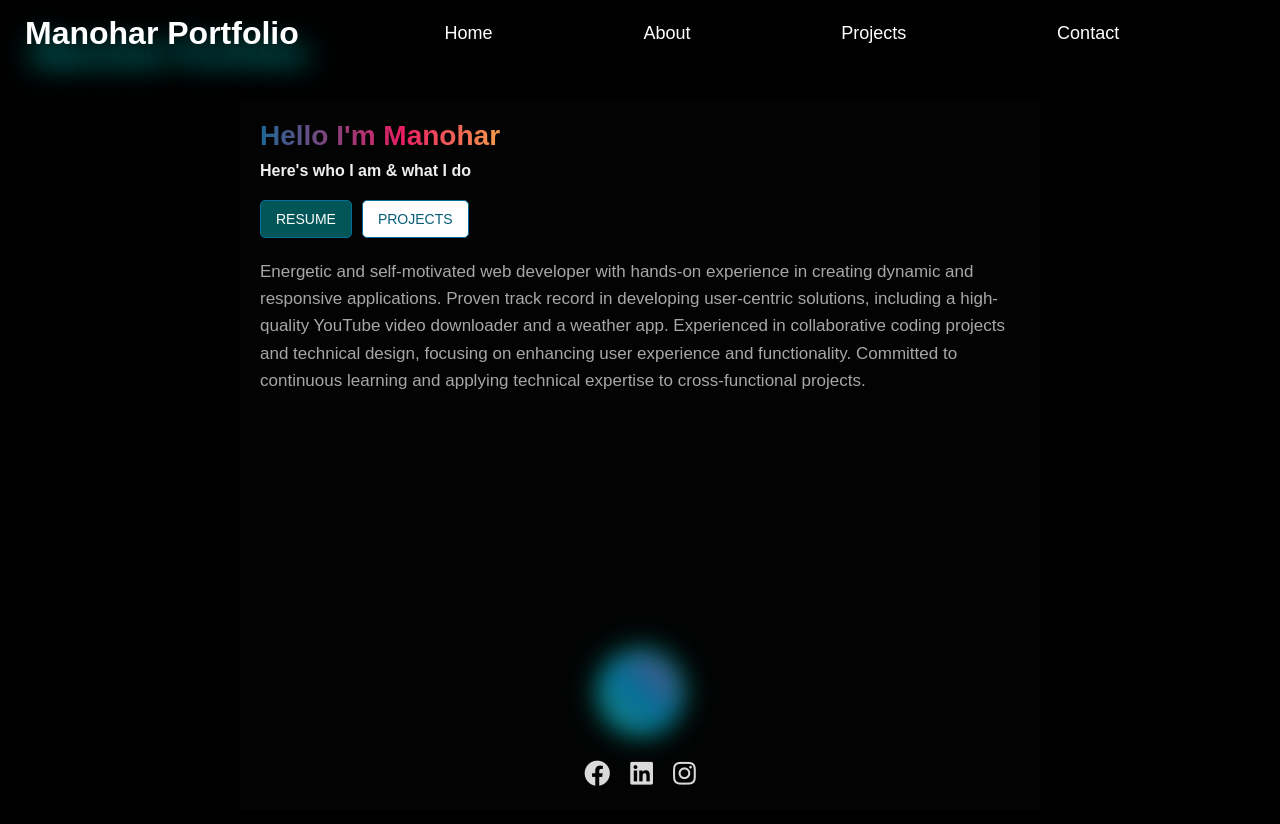
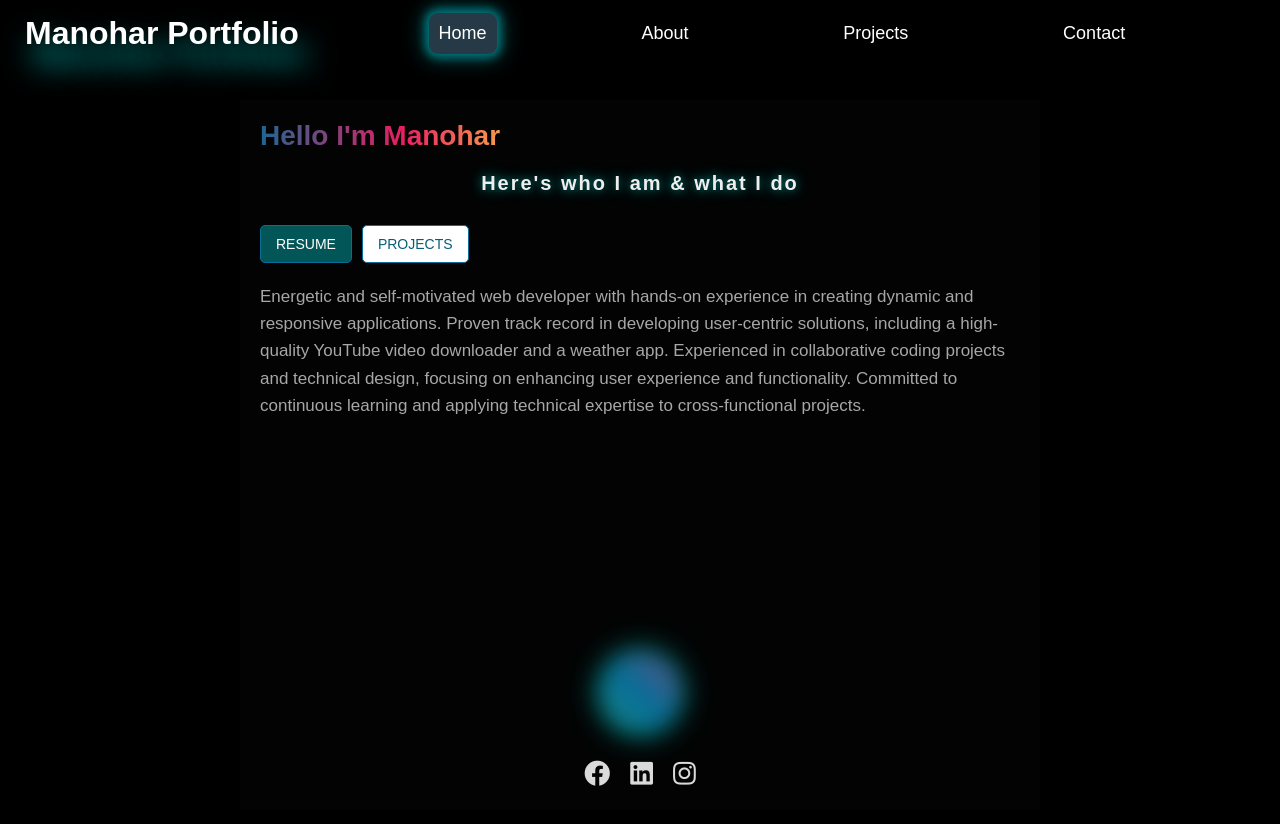
Before and after one commit to manu1242/ManoharPortfolio, a React (Create React App) app: page / in a window 1280 px wide. Shown: the top 824 px of the page. Built offline with nearby package versions, Linux system fonts and the light colour scheme.

Commit message:
upadte the css

```diff
--- /dev/null
+++ b/contact.css
@@ -0,0 +1,235 @@
+html, body {
+    margin: 0;
+}
+
+h2 {
+  color: #00ffff;
+  text-align: center;
+  margin-bottom: 20px;
+  margin-top: 40px;
+  font-size: 2rem;
+  text-shadow:
+    0 0 10px rgba(0, 255, 255, 0.5),
+    0 0 20px rgba(0, 255, 255, 0.3);
+  font-family: 'Arial', sans-serif;
+  font-weight: bold;
+  letter-spacing: 2px;
+  transition: transform 0.3s, color 0.3s;
+}
+
+h2:hover {
+  transform: scale(1.1);
+  color: #ffffff;
+  text-shadow:
+    0 0 15px rgba(255, 255, 255, 0.7),
+    0 0 30px rgba(0, 255, 255, 0.5);
+}
+.container {
+  display: flex;
+  align-items: center;
+  justify-content: center;
+  flex-direction: row;
+  width: 80%;
+  max-width: 500px;
+  max-height: 65vh;
+  margin: 20px auto;
+  background-color: rgba(0, 0, 0, 0.1);
+  border-radius: 15px;
+  transition: box-shadow 0.3s ease;
+  box-shadow:
+    0 0 10px rgba(0, 255, 255, 0.5),
+    0 0 20px rgba(0, 255, 255, 0.3);
+  position: absolute;
+  top: 52%;
+  left: 50%;
+  transform: translate(-50%, -50%);
+  padding: 20px;
+}
+
+.image-section {
+  flex: 1;
+  display: flex;
+  justify-content: center;
+  align-items: center;
+  }
+
+.image-section img {
+  max-width: 100%;
+  height: auto;
+  border-radius: 45px;
+  }
+
+.form-section {
+  width: 350px;
+  flex: 1;
+  padding: 20px;
+  margin: 0 10px;
+  background-color: transparent;
+  border-radius: 15px;
+}
+
+.form-section h2 {
+  font-size: 36px;
+  color: #eadcdc;
+  margin-bottom: 20px;
+  text-align: center;
+  }
+
+.form-group {
+  margin-bottom: 20px;
+  }
+
+.form-group label {
+  display: block;
+  font-size: 20px;
+  color: #eadcdc;
+  margin-bottom: 5px;
+}
+
+.form-group input,
+.form-group textarea {
+  width: calc(100% - 20px);
+    padding: 10px;
+  font-size: 16px;
+  border: none;
+  border-radius: 8px;
+  border-bottom: 2px solid #000;
+  background-color: #cfcccc;
+  }
+
+.form-group textarea {
+  resize: none;
+  height: 100px;
+}
+
+.button-container {
+  display: flex;
+  justify-content: center;
+  }
+
+.submit-btn {
+  display: inline-block;
+  padding: 15px 30px;
+  font-size: 18px;
+  color: #fff;
+  background-color: rgb(43, 42, 42);
+  border: none;
+  border-radius: 15px;
+  cursor: pointer;
+  text-align: center;
+  transition: background-color 0.3s ease, box-shadow 0.3s ease;
+  box-shadow:
+    0 0 10px rgba(0, 251, 255, 0.5),
+    0 0 20px rgba(0, 247, 255, 0.3);
+  }
+
+.submit-btn:hover {
+  border-radius: 15px;
+  box-shadow:
+    0 0 10px 4px rgba(2, 56, 58, 0.4),
+    0 0 20px 8px rgba(7, 226, 234, 0.2);
+  background-color: rgba(0, 255, 255, 0.5);
+}
+
+@media (min-width: 1200px) {
+  h2 {
+    margin-top: 35px;
+  }
+  .container {
+    top: 54%;
+  }
+}
+
+@media (min-width: 992px) and (max-width: 1199px) {
+  h2 {
+    margin-top: 30px;
+  }
+  .container {
+    top: 53%;
+  }
+}
+
+@media (min-width: 768px) and (max-width: 991px) {
+  h2 {
+    margin-top: 25px;
+    font-size: 1.75rem;
+  }
+  .container {
+    top: 52%;
+    width: 90%;
+  }
+}
+
+@media (min-width: 576px) and (max-width: 767px) {
+  h2 {
+    margin-top: 20px;
+    font-size: 1.5rem;
+  }
+  .container {
+    top: 51%;
+    width: 85%;
+  }
+}
+
+@media (min-width: 480px) and (max-width: 575px) {
+  h2 {
+    margin-top: 15px;
+    font-size: 1.4rem;
+  }
+  .container {
+    top: 50%;
+    width: 90%;
+  }
+}
+
+@media (max-width: 479px) {
+  h2 {
+    margin-top: 12px;
+    font-size: 1.3rem;
+  }
+  .container {
+    top: 50%;
+    width: 95%;
+    padding: 15px;
+  }
+}
+
+@media (max-width: 360px) {
+  h2 {
+    margin-top: 10px;
+    font-size: 1.2rem;
+  }
+  .container {
+    top: 48%;
+    width: 92%;
+    padding: 10px;
+  }
+}
+
+@media (max-height: 700px) {
+  .container {
+    max-height: 75vh;
+  }
+  h2 {
+    margin-top: 8px;
+  }
+}
+
+@media (max-height: 600px) {
+  .container {
+    max-height: 80vh;
+  }
+  h2 {
+    margin-top: 5px;
+  }
+}
+
+@media (orientation: landscape) and (max-height: 500px) {
+  h2 {
+    margin-top: 10px;
+  }
+  .container {
+    top: 55%;
+    max-height: 85vh;
+  }
+}
--- a/src/Components/Navbar.js
+++ b/src/Components/Navbar.js
@@ -1,10 +1,11 @@
 import React, { useState, useEffect } from 'react';
-import { Link } from 'react-router-dom';
+import { Link, useLocation } from 'react-router-dom';
 import './Styles/Navbar.css';
 
 const Navbar = () => {
   const [isOpen, setIsOpen] = useState(false);
   const [scrolled, setScrolled] = useState(false);
+  const location = useLocation();
 
   const toggleMenu = () => {
     setIsOpen(!isOpen);
@@ -32,10 +33,34 @@ const Navbar = () => {
         ☰
       </button>
       <div className={`MenuLinks ${isOpen ? 'open' : ''}`}>
-        <Link to="/" className="Menulist" onClick={toggleMenu}>Home</Link>
-        <Link to="/about" className="Menulist" onClick={toggleMenu}>About</Link>
-        <Link to="/projects" className="Menulist" onClick={toggleMenu}>Projects</Link>
-        <Link to="/contact" className="Menulist" onClick={toggleMenu}>Contact</Link>
+        <Link
+          to="/"
+          className={`Menulist ${location.pathname === '/' ? 'active' : ''}`}
+          onClick={toggleMenu}
+        >
+          Home
+        </Link>
+        <Link
+          to="/about"
+          className={`Menulist ${location.pathname === '/about' ? 'active' : ''}`}
+          onClick={toggleMenu}
+        >
+          About
+        </Link>
+        <Link
+          to="/projects"
+          className={`Menulist ${location.pathname === '/projects' ? 'active' : ''}`}
+          onClick={toggleMenu}
+        >
+          Projects
+        </Link>
+        <Link
+          to="/contact"
+          className={`Menulist ${location.pathname === '/contact' ? 'active' : ''}`}
+          onClick={toggleMenu}
+        >
+          Contact
+        </Link>
       </div>
     </div>
   );
--- a/src/Components/Styles/Navbar.css
+++ b/src/Components/Styles/Navbar.css
@@ -51,12 +51,23 @@
 .Menulist {
   color: white;
   text-decoration: none;
-  font-size: 18px;
+  font-size: 18px; padding: 10px;
+  transition: color 0.3s, background-color 0.3s;
+
+}.Menulist.active {
+  color: white;
+  background-color: rgb(37, 57, 71);
+  border-radius: 9px;
+  box-shadow:
+    0 0 10px 4px rgba(0, 247, 255, 0.4),
+    0 0 20px 8px rgba(0, 247, 255, 0.2);
 }
 
+
 .Menulist:hover {
-  color: #00C8FF;
+  color: #bcc2c4;
   transform: scale(1.05);
+  border-radius: 10px;
   transition: transform 0.3s ease, box-shadow 0.3s ease;
   box-shadow:
     0 0 10px 4px rgba(0, 247, 255, 0.4),
--- a/src/pages/Contact.css
+++ b/src/pages/Contact.css
@@ -2,6 +2,43 @@ html, body {
 
     margin: 0;
 }
+h2 {
+    color: #00ffff; /* Cyan color for an appealing look */
+    text-align: center; /* Center the heading */
+    margin-bottom: 20px; /* Add space below the heading */
+    font-size: 2rem; /* Base font size, will adjust for responsiveness */
+    text-shadow:
+      0 0 10px rgba(0, 255, 255, 0.5),
+      0 0 20px rgba(0, 255, 255, 0.3); /* Glowing effect */
+    font-family: 'Arial', sans-serif; /* Clean, modern font */
+    font-weight: bold; /* Make the text bold */
+    letter-spacing: 2px; /* Add spacing between letters */
+    transition: transform 0.3s, color 0.3s; /* Smooth hover effects */
+  }
+
+
+  @media (max-width: 768px) {
+    h2 {
+      font-size: 1.75rem;
+    }
+  }
+
+  @media (max-width: 480px) {
+    h2 {
+      font-size: 1.5rem;
+      letter-spacing: 1px;
+    }
+  }
+
+
+  h2:hover {
+    transform: scale(1.1);
+    color: #ffffff;
+    text-shadow:
+      0 0 15px rgba(255, 255, 255, 0.7),
+      0 0 30px rgba(0, 255, 255, 0.5);
+  }
+
 
 .container {
     display: flex;
--- a/src/pages/Home.css
+++ b/src/pages/Home.css
@@ -131,9 +131,18 @@ body {
 }
 
 .content h2 {
-    font-size: 16px;
+    padding: 10px;
+    font-size: 20px;
     color: #f0eded;
     margin: 0 0 20px 0;
+}
+@keyframes animateText {
+    0% {
+        background-position: 0 0;
+    }
+    100% {
+        background-position: 200% 0;
+    }
 }
 
 .buttons {
```
